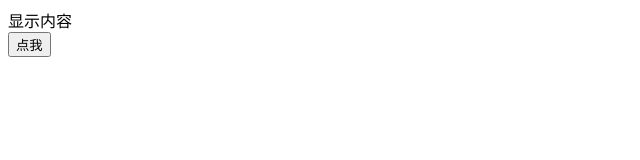
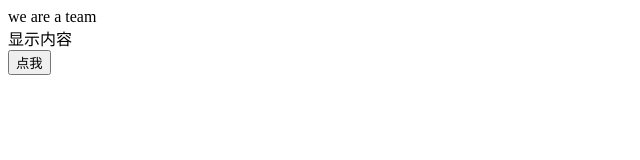
Before and after one commit to yangzhenxing001/OUR-Programe, a plain HTML site: page OURPrograme/index.html in a window 1280 px wide. Shown: the whole page, without its empty margins (0-640 px from the left). Drawn offline with nearby package versions, Linux system fonts and the light colour scheme.

Commit message:
王淑怡修改

```diff
--- a/OURPrograme/index.html
+++ b/OURPrograme/index.html
@@ -6,6 +6,7 @@
     <title></title>
 </head>
 <body>
+  <div>we are a team</div>
 	<div id="wrap">
 		显示内容
 	</div>
```
